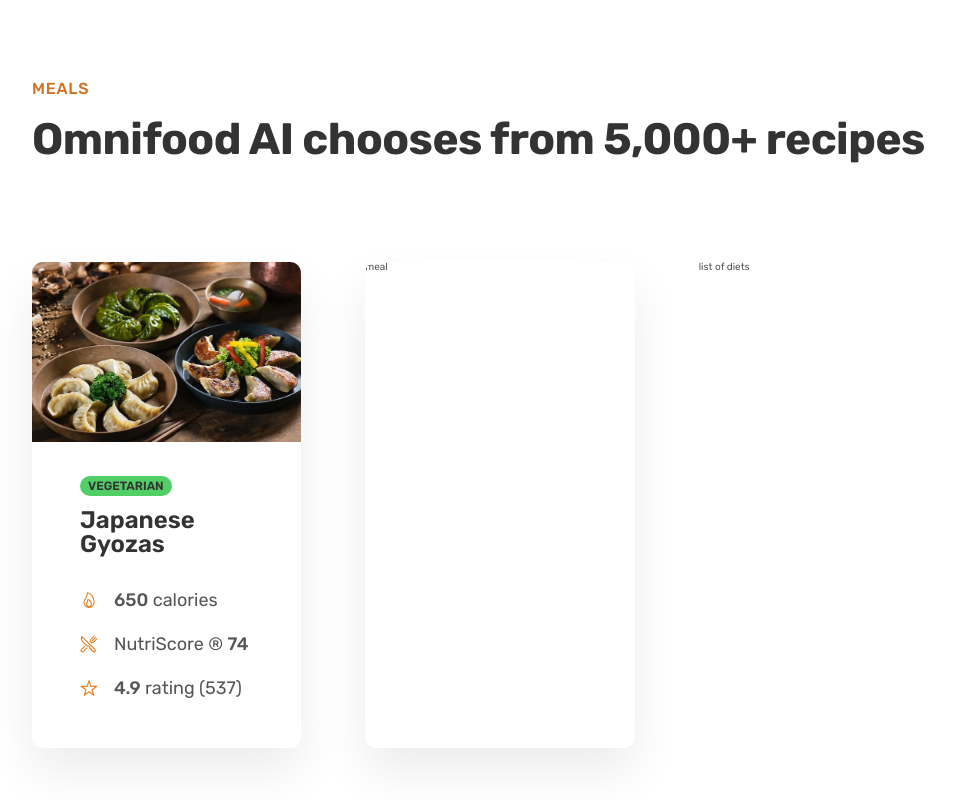
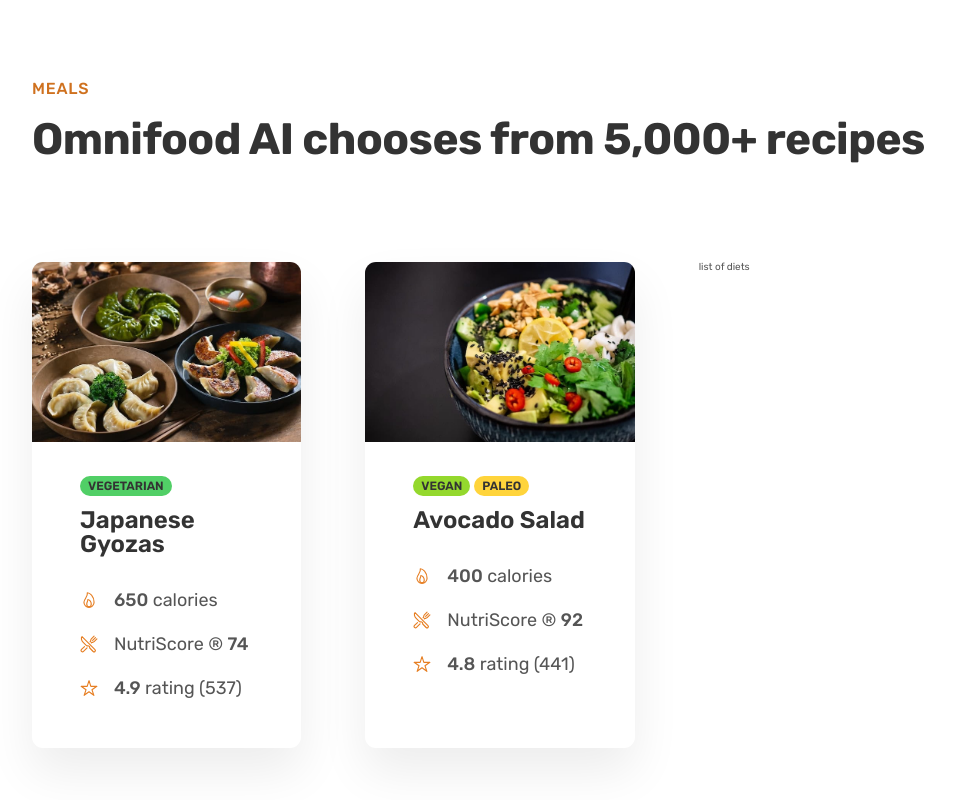
Before and after one commit to mikeqiu2011/css-omnifood-desktop, a plain HTML site: page index.html in a window 1280 px wide. Shown: the part 2483-3283 px from the top of the page, without its empty margins (140-1095 px from the left). Drawn offline with nearby package versions, Linux system fonts and the light colour scheme.

Commit message:
meal cards all done

```diff
--- a/css/style.css
+++ b/css/style.css
@@ -211,16 +211,26 @@
 }
 .meal-tags {
   margin-bottom: 1.2rem;
+  display: flex;
+  gap: 0.4rem;
 }
 .tag {
   display: inline-block;
   padding: 0.4rem 0.8rem;
   font-size: 1.2rem;
   text-transform: uppercase;
-  background-color: #51cf66;
   color: #333;
   border-radius: 100px;
   font-weight: 600;
+}
+.tag-vegetarian {
+  background-color: #51cf66;
+}
+.tag-vegan {
+  background-color: #94d82d;
+}
+.tag-paleo {
+  background-color: #ffd43b;
 }
 .meal {
   /* background-color: #eee; */
--- a/index.html
+++ b/index.html
@@ -169,7 +169,7 @@
             />
             <div class="meal-content">
               <div class="meal-tags">
-                <span class="tag">Vegetarian</span>
+                <span class="tag tag-vegetarian">Vegetarian</span>
               </div>
               <p class="meal-title">Japanese Gyozas</p>
               <ul class="meal-attributes">
@@ -191,7 +191,37 @@
               </ul>
             </div>
           </div>
-          <div class="meal">meal</div>
+          <div class="meal">
+            <img
+              src="img/meals/meal-2.jpg"
+              alt="Avocado Salad"
+              class="meal-img"
+            />
+            <div class="meal-content">
+              <div class="meal-tags">
+                <span class="tag tag-vegan">Vegan</span>
+                <span class="tag tag-paleo">Paleo</span>
+              </div>
+              <p class="meal-title">Avocado Salad</p>
+              <ul class="meal-attributes">
+                <li class="meal-attribute">
+                  <ion-icon class="meal-icon" name="flame-outline"></ion-icon
+                  ><span><strong>400</strong> calories</span>
+                </li>
+                <li class="meal-attribute">
+                  <ion-icon
+                    class="meal-icon"
+                    name="restaurant-outline"
+                  ></ion-icon
+                  ><span>NutriScore &reg; <strong>92</strong></span>
+                </li>
+                <li class="meal-attribute">
+                  <ion-icon class="meal-icon" name="star-outline"></ion-icon
+                  ><span><strong>4.8</strong> rating (441)</span>
+                </li>
+              </ul>
+            </div>
+          </div>
           <div class="list">list of diets</div>
         </div>
       </section>
```
